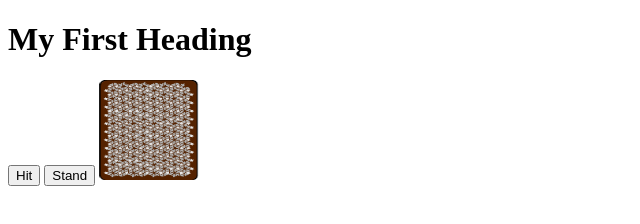
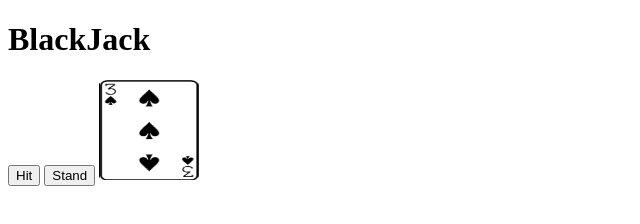
Before and after one commit to icekd/BlackJack, a plain HTML site: page index.html in a window 1280 px wide. Both pictures are taken after a click on the button "Hit". Shown: the whole page, without its empty margins (0-640 px from the left). Drawn offline with Linux system fonts and the light colour scheme.

Commit message:
Basic Displaying of images
Basic Displaying of images

```diff
--- a/blackjack.js
+++ b/blackjack.js
@@ -10,9 +10,10 @@ function shuffle(arr) {
 
 function hitEvent() {
       var img = document.createElement("img");
-      img.src = "blackjack/cards/" + "twohearts" + ".png";
+      img.src = "cards/" + cards[index].face[0] + cards[index].suit + ".png";
       img.height = 100;
       img.width = 100;
+	  index = index + 1;
       document.body.appendChild(img);
 }
 
@@ -22,7 +23,7 @@ function standEvent() {
 
 function setHand(cards) {
     let index = 0;
-    let dealercount = 0;
+    let dealerCount = 0;
     let playerCount = 0;
     let bet = 0;
     dealer.push(cards[index]);
@@ -90,7 +91,7 @@ let bet = setup.bet;
 
 console.log("Place Bet: \n");
 // user input will be defined based on end product framework such as Node.js, or html javascript
-let bet = 1000;
+bet = 1000;
 var coins = 10000;
 let userOption = 0;
 /*
--- a/index.html
+++ b/index.html
@@ -1,9 +1,9 @@
 <!DOCTYPE html>
 <html>
 <body>
-<h1>My First Heading</h1>
-<button type="button">Hit</button>
-<button type="button">Stand</button>
-<img src="/cards/cardback.png" alt="card" width="100" height="100">
+<script src= "blackjack.js"></script>
+<h1>BlackJack</h1>
+<button onclick="hitEvent()">Hit</button>
+<button onclick="standEvent()">Stand</button>
 </body>
 </html>
```
